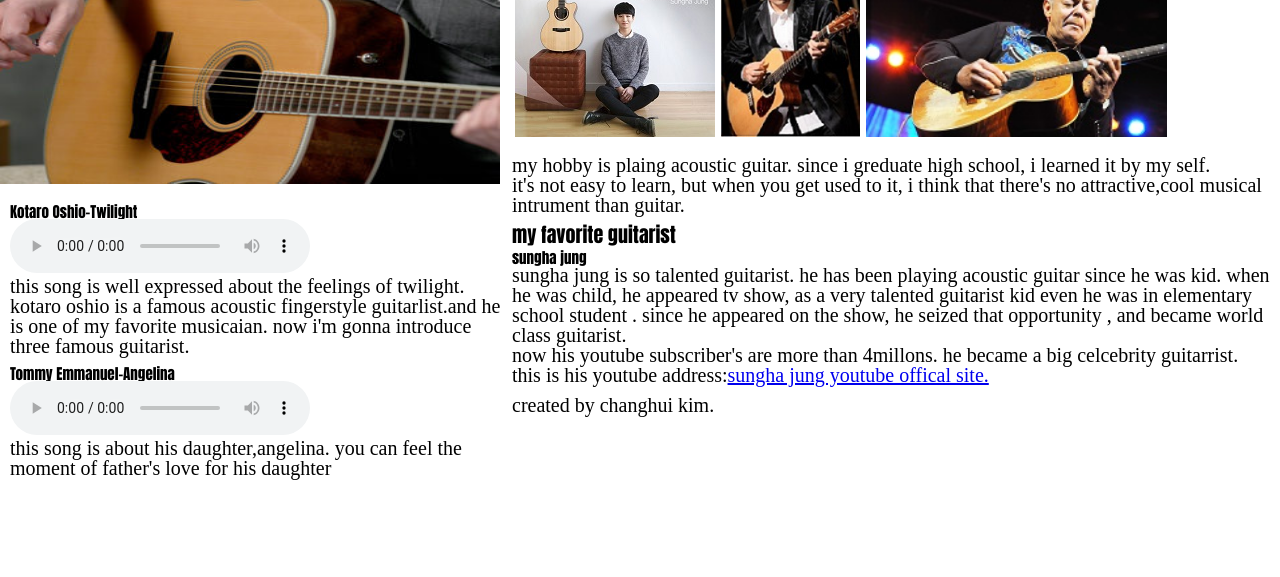
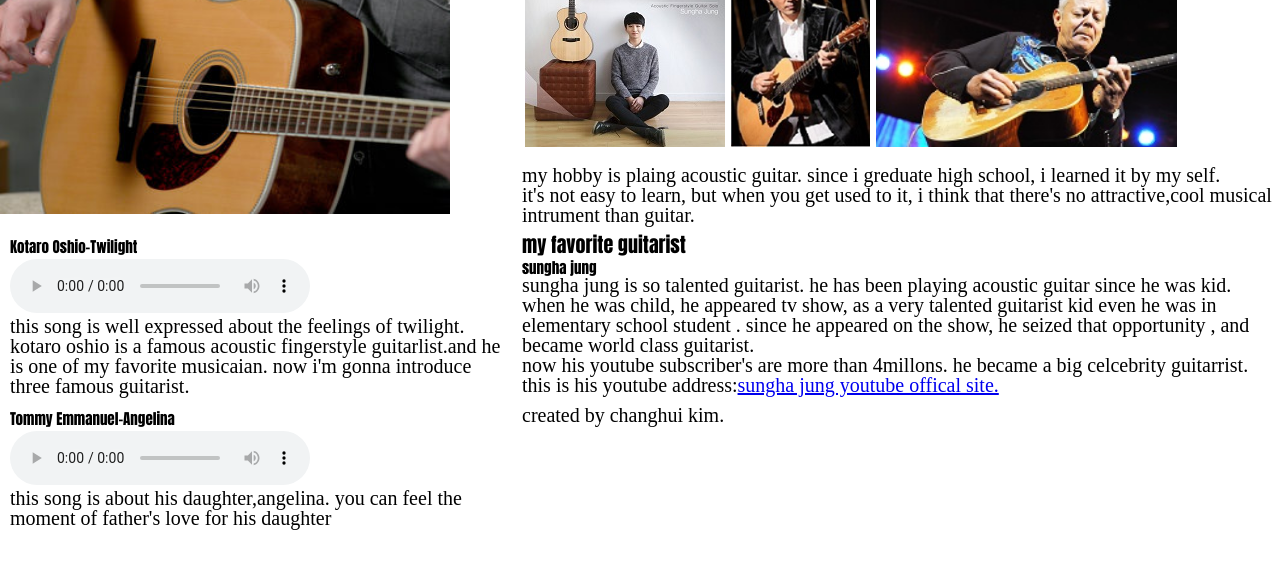
Before and after one commit to Jayeon-Kim/ITMD361_fall-2017_project2, a plain HTML site: page my_hobbies.html in a window 1280 px wide. Shown: the part 223-800 px from the top of the page. Drawn offline with Linux system fonts and the light colour scheme; a web font is replaced by a local one.

Commit message:
modify cascade,add margin value

```diff
--- a/my_hobbies.html
+++ b/my_hobbies.html
@@ -20,11 +20,8 @@
   <div id="section1">
 		<h1>my hobby</h1>
 		<h2>my hobby is playing acoustic guitar!!</h2>
-  <div>
 		<img id="firstguitar" src="image/guitar_1.jpg" alt="guitar" title="guitar" >
-	</div>
 		<div class="audioplay">
-
 			<table>
 				<tr>
 				<td class="song_guitarist_name"><em>Kotaro Oshio-Twilight</em></td>
--- a/style_common.css
+++ b/style_common.css
@@ -49,7 +49,7 @@ table {
 /*end reset*/
 
 /*start common */
-
+/*p h1,h2,h3,h4 css*/
 p{
 	font-family: 'Balthazar', serif;
 	font-size:20px;
@@ -74,6 +74,8 @@ h4{
 	font-family: 'Anton', sans-serif;
 	font-size:15px;
 }
+
+/*nav css*/
 nav#link{
 	background-color:black;
 	margin-bottom:20px;
--- a/style_my_hobbies.css
+++ b/style_my_hobbies.css
@@ -1,14 +1,18 @@
 #firstguitar{
-	width:500px;
-	height:200px;
+	width:450px;
+	height:230px;
 	float:left;
 	margin-bottom:20px;
+	margin-right:20px;
 }
 div#section1{
+	position:relative;
 	width:40%;
 	float:left;
+	margin-right:10px;
 }
 section#section2{
+	position:relative;
 	width:60%;
 	margin-top:0;
 	float:right;
@@ -16,6 +20,7 @@ section#section2{
 .song_guitarist_name{
 font-family: 'Anton', sans-serif;
 font-size: 15px;
+padding:5px 0px;
 }
 .audioplay{
 	margin:10px;
```
Also changed, not shown: resume.html (+3 -3 lines). Lines whose indentation alone changed are shown as unchanged.
